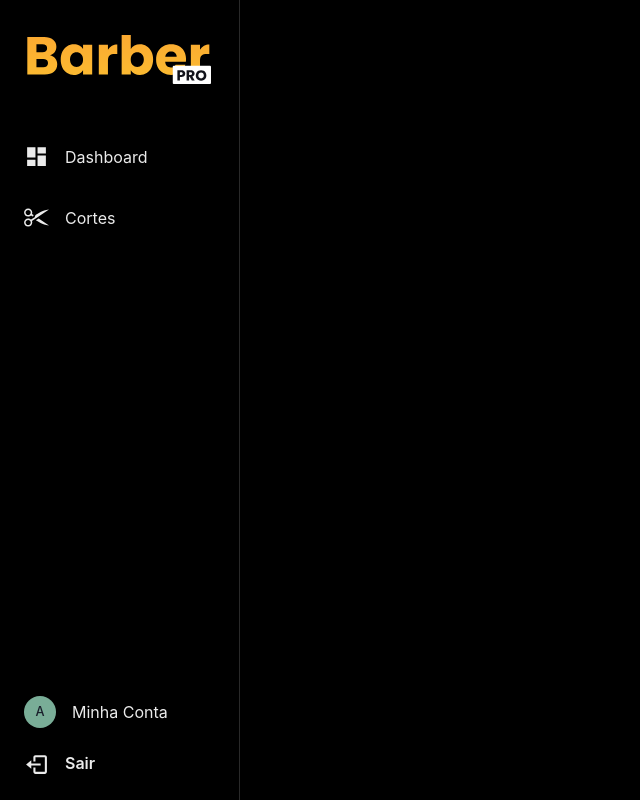
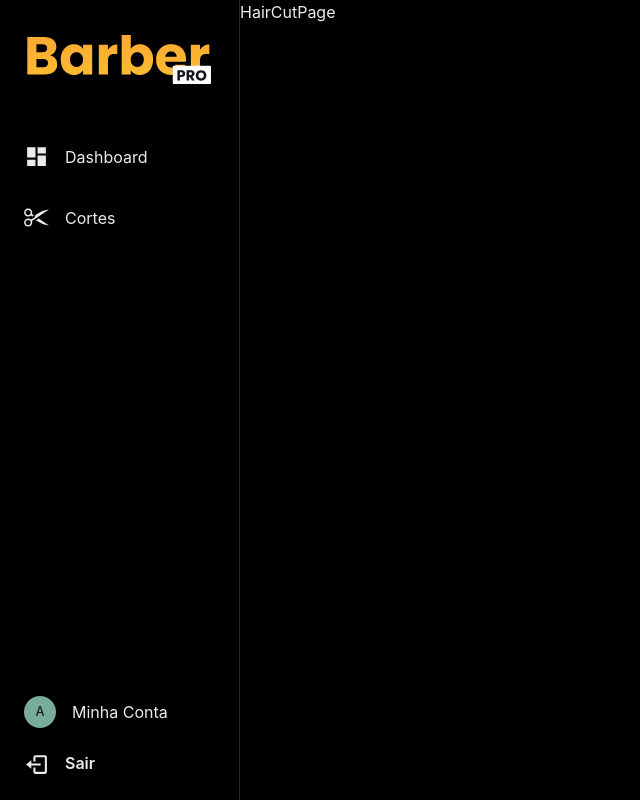
Before and after one commit to alvarogomesilva/app_barber, a React (Vite) app in the folder frontend/: page /cuts in a window 1280 px wide. Shown: the whole page, without its empty margins (0-640 px from the left). Built offline with nearby package versions, Linux system fonts and the light colour scheme; no server answers; sample sign-in values are in the browser's storage.

Commit message:
feat: criando a pagina de cortes

```diff
--- a/frontend/src/App.jsx
+++ b/frontend/src/App.jsx
@@ -6,6 +6,7 @@ import { PageLayout } from "./components/PageLayout";
 import AuthPage from "./pages/AuthPage";
 import HomePage from "./pages/HomePage";
 import ProfilePage from "./pages/ProfilePage";
+import HairCutPage from "./pages/HairCutPage";
 
 function App() {
   const [authUser] = useAuthState(auth)
@@ -16,6 +17,7 @@ function App() {
         <Route path='/auth' element={!authUser ? <AuthPage /> : <Navigate to='/' />} />
         <Route path='/' element={authUser ? <HomePage /> : <Navigate to='/auth' />} />
         <Route path='/profile' element={authUser ? <ProfilePage /> : <Navigate to='/auth' />} />
+        <Route path='/cuts' element={authUser ? <HairCutPage /> : <Navigate to='/auth' />} />
       </Routes>
     </PageLayout>
   )
--- a/frontend/src/components/Sidebar/index.jsx
+++ b/frontend/src/components/Sidebar/index.jsx
@@ -17,7 +17,8 @@ export const SideBar = () => {
         },
         {
             icon: <RxScissors size={25} />,
-            text: "Cortes"
+            text: "Cortes",
+            link: "/cuts"
         },
     ]
 
--- /dev/null
+++ b/frontend/src/pages/HairCutPage/index.jsx
@@ -0,0 +1,6 @@
+
+export default function HairCutPage() {
+    return (
+        <div>HairCutPage</div>
+    )
+}
```
